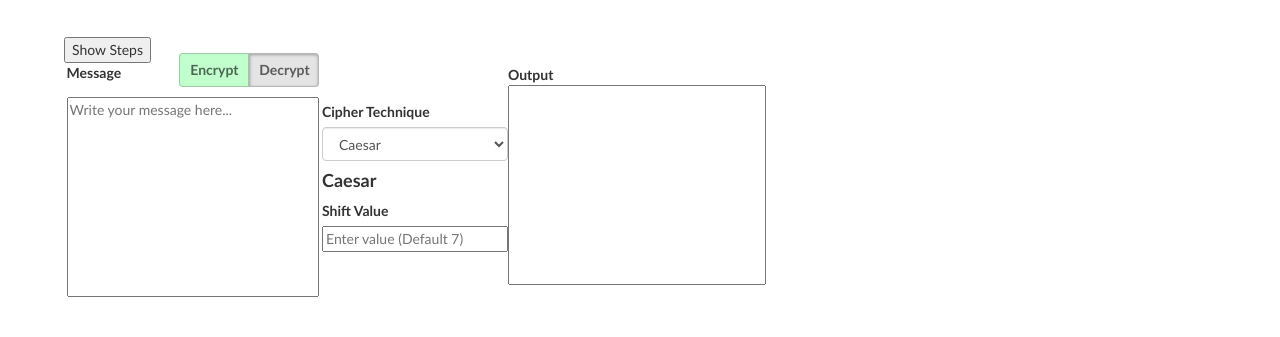
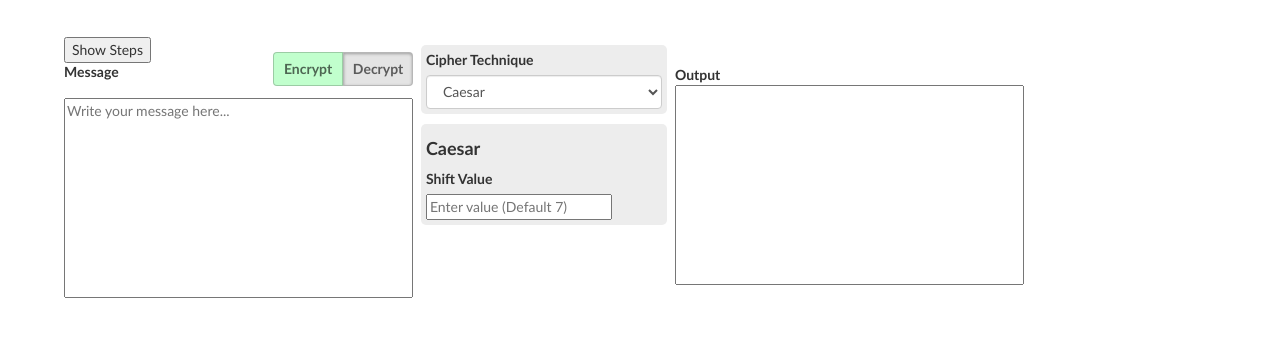
Before and after one commit to kvlorenzo/Cipher-Solver, a website with bundled scripts: page index.html in a window 1280 px wide. Shown: the part 207-544 px from the top of the page. Built offline with nearby package versions, Linux system fonts and the light colour scheme.

Commit message:
redesigned grid area

```diff
--- a/css/style.css
+++ b/css/style.css
@@ -34,6 +34,7 @@ header a.logo {
 }
 
 .headline {
+  font-family: "Trebuchet MS", Helvetica, sans-serif;
   float:left;
   padding-left: 5%;
   width: 80%;
@@ -53,7 +54,7 @@ header a.logo {
   align-items: center;
   display: grid;
   float: left;
-  grid-template-columns: repeat(7, 1fr);
+  grid-template-columns: repeat(11, 1fr);
   grid-template-rows: repeat(4, 85px);
   padding-left: 5%;
   width: 80%;
@@ -61,9 +62,8 @@ header a.logo {
 
 /* Settings for the input area */
 .inputarea {
-  grid-column: 1 / 3;
+  grid-column: 1 / 5;
   grid-row: 2 / 4;
-  padding: 1%;
 }
 
 textarea {
@@ -77,13 +77,30 @@ textarea {
 
 /* Settings for the settings area */
 .settingsarea {
-  grid-column: 3 / 4;
-  grid-row: 2 / 4;
+  grid-column: 5 / 8;
+  grid-row: 1 / 4;
+  padding: 0 3%;
+}
+
+#techniquebox {
+  border-radius: 5px;
+  background: #ededed;
+  padding: 5px;
+  width: auto;
+  height: auto;
+}
+
+#settingsbox {
+  border-radius: 5px;
+  background: #ededed;
+  padding: 5px;
+  width: auto;
+  height: auto;
 }
 
 /* Settings for the output area */
 .outputarea {
-  grid-column: 4 / 6;
+  grid-column: 8 / 12;
   grid-row: 2 / 4;
 }
 
@@ -95,7 +112,7 @@ textarea {
   width: 15%;
 }
 
-#testtest {
+#rightbox {
    border-radius: 5px;
     background: #ededed;
     padding: 20px;
--- a/index.html
+++ b/index.html
@@ -38,7 +38,7 @@
   		</div>
 		</header>
 		<div class="sidebar">
-			 <p id="testtest">Im a box</p>
+			 <p id="rightbox">Im a box</p>
 		</div>
 		<div class="headline">
 			<h2>CipherSolver - Encrypt your messages - Steps given!</h2>
@@ -66,6 +66,7 @@
 							placeholder="Write your message here..."></textarea>
 			</div>
 			<div class="settingsarea">
+				<p id="techniquebox">
 						<label for="technique">Cipher Technique</label>
 							<select id="technique" class="form-control">
 								<option value="Caesar">Caesar</option>
@@ -73,12 +74,15 @@
 										data-text-swap="Hide Settings">Show/Hide Settings</button>
 								<option value="Vigenere">Vigenere</option>
 							</select>
+				</p>
+				<div id="settingsbox">
 					<div id="settings"><h4><strong>Caesar<br></strong></h4>
 						<label for="Shift Value">Shift Value</label>
 						<input type="text" name="setting" id="shiftVal"
 								placeholder="Enter value (Default 7)">
 					</div>
 					<div id="keywarning">Invalid Key</div>
+				</div>
 			</div>
 			<div class="outputarea">
 				<div class="outputlabel"><strong>Output</strong></div>
@@ -89,56 +93,5 @@
 				<div id="steps"></div>
 			</div>
 		</div>
-
-					<!--
-					<h2>Encryption/Decryption Solver</h2>
-					<form id="inputform">
-							<div class="form-group">
-									<label class="switch">
-										<input type="checkbox" id="togBtn">
-										<div class="slider round">
-											<span class="dectoggle">DECRYPT</span>
-											<span class="enctoggle">ENCRYPT</span>
-										</div>
-									</label>
-							</div>
-
-							<div class="form-group">
-								<label for="technique">Cipher Technique</label>
-								<select id="technique" class="form-control">
-									<option value="Caesar">Caesar</option>
-									<option value="Vigenere">Vigenere</option>
-								</select>
-							</div>
-							<div class="form-group">
-									<div class="msglabel"><strong>Message</strong></div>
-									<textarea id="inputbox" name="messagebox."
-											placeholder="Write your message here..."></textarea>
-							</div>
-							<div class="row">
-								<div class="col-xs-4">
-									<h3>Cipher Settings</h3>
-								</div>
-								<div class="col-xs-3">
-								 <button type="button" id="settingToggle" class="link"
-								 		data-text-swap="Hide Settings">Show/Hide Settings</button>
-								</div>
-							</div>
-							<div id="settings"><h4><strong>Caesar<br></strong></h4>
-								<label for="Shift Value">Shift Value</label>
-								<input type="text" name="setting" id="shiftVal"
-										placeholder="Enter value (Default 7)">
-							</div>
-							<div id="keywarning">Invalid Key</div>
-							<h4>Output:</h4>
-							<textarea id="outputbox" name="messagebox."
-											placeholder="Write your message here...">Hello</textarea>
-							<button type="button" id="showStepsBtn">Show Steps</button>
-							<div id="steps"></div>
-					</form>
-
-				</div> -->
-			</div>
-		</div>
 	</body>
 </html>
```
Lines whose indentation alone changed are shown as unchanged.
